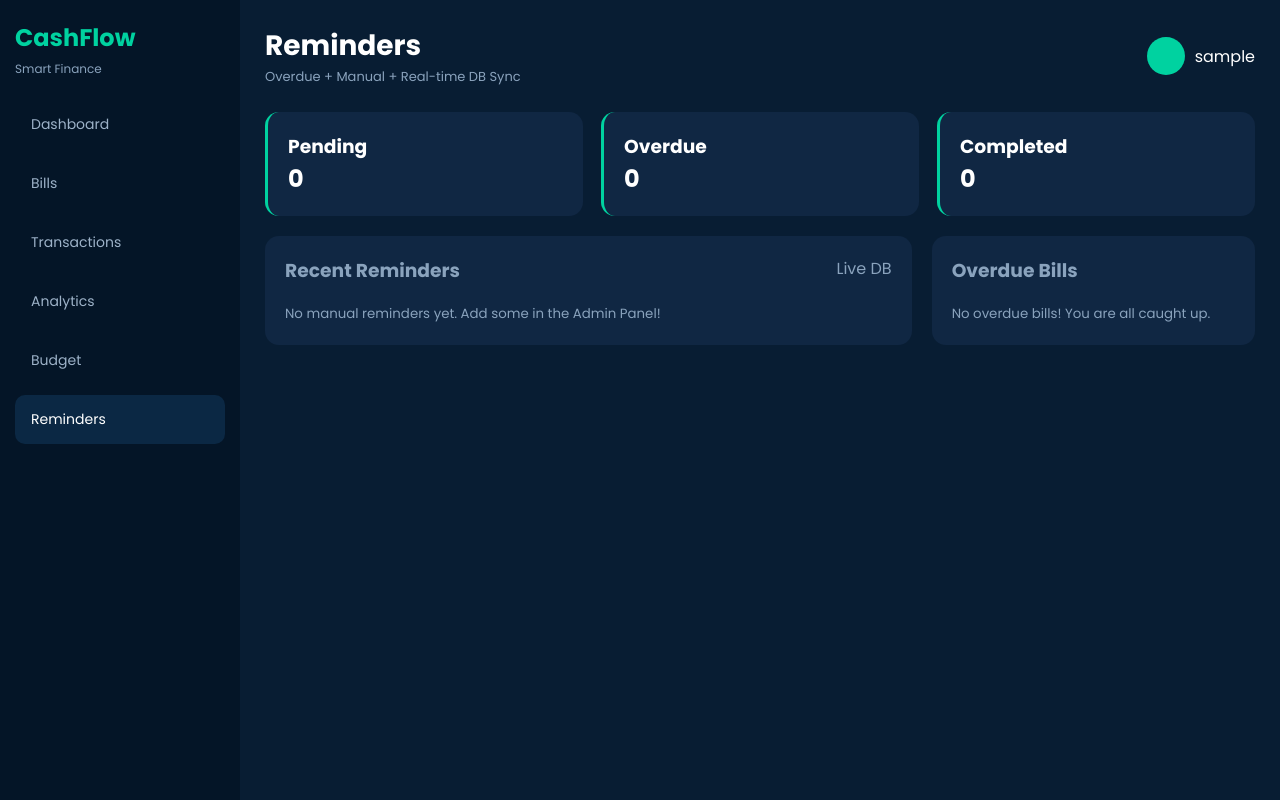
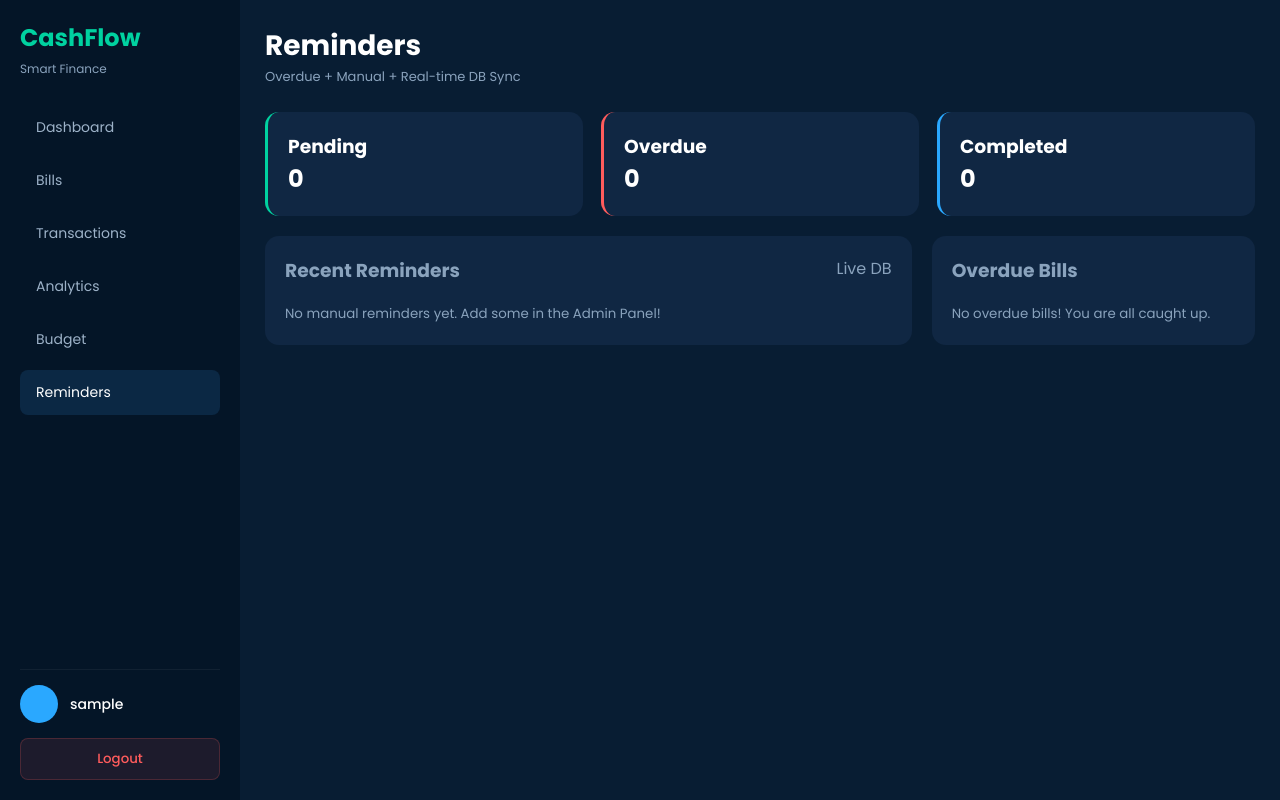
Before and after one commit to ryuuji0706/SOFTWARE-DESIGN-PROJECT, a Django app: page /reminders/ in a window 1280 px wide. Run offline with Django 5.2, Linux system fonts and the light colour scheme; the visitor is signed in with stand-in values (Sample User, id 1); data that the repository does not hold is empty.

Commit message:
Fixed sidebar

```diff
--- a/templates/notifications/reminders.html
+++ b/templates/notifications/reminders.html
@@ -2,7 +2,7 @@
 <!DOCTYPE html>
 <html lang="en">
 <head>
-<meta charset="UTF-8" />
+<meta charset="UTF-8">
 <meta name="viewport" content="width=device-width, initial-scale=1.0"/>
 <title>CashFlow - Reminders</title>
 
@@ -10,21 +10,50 @@
 <link href="https://fonts.googleapis.com/css2?family=Poppins:wght@300;400;500;600;700&display=swap" rel="stylesheet">
 
 <style>
-/* KEEP ALL EXISTING CSS EXACTLY AS IT WAS */
 *{ margin:0; padding:0; box-sizing:border-box; font-family:'Poppins', sans-serif; }
 body{ width:100%; height:100vh; background:#071b2f; display:flex; overflow:hidden; }
-.sidebar{ width:240px; background:#041527; color:white; display:flex; flex-direction:column; justify-content:space-between; padding:20px 15px; }
+
+/* FIX: flex-shrink: 0 forces the sidebar to stay exactly 240px wide! */
+.sidebar{
+  width:240px;
+  flex-shrink: 0;
+  background:#041527;
+  color:white;
+  padding:20px;
+  display:flex;
+  flex-direction:column;
+  justify-content:space-between;
+}
+
 .logo h2{ font-size:24px; color:#00d2a0; }
 .logo span{ font-size:12px; color:#8aa3bd; }
-.menu{ list-style:none; margin-top:20px; }
-.menu li{ padding:14px 16px; margin-bottom:10px; border-radius:10px; cursor:pointer; color:#9db2c8; font-size:14px; }
+.menu{ list-style:none; margin-top:25px; }
+.menu li{ padding:12px 16px; margin-bottom:8px; border-radius:8px; cursor:pointer; color:#9db2c8; font-size:14px; white-space: nowrap; transition: 0.3s;}
 .menu li:hover, .menu .active{ background:#0b2844; color:white; }
+
+/* NEW: Sidebar Bottom User Profile & Logout Styles */
+.sidebar-bottom { padding-top: 15px; border-top: 1px solid rgba(255,255,255,0.05); }
+.sidebar-user { display: flex; align-items: center; gap: 12px; margin-bottom: 15px; }
+.user-circle { width: 38px; height: 38px; border-radius: 50%; background: #2aa8ff; flex-shrink: 0; }
+.sidebar-user span { font-size: 14px; font-weight: 500; white-space: nowrap; overflow: hidden; text-overflow: ellipsis; }
+.logout-btn {
+  width: 100%;
+  background: rgba(255, 92, 92, 0.1);
+  color: #ff5c5c;
+  border: 1px solid rgba(255, 92, 92, 0.2);
+  padding: 10px;
+  border-radius: 8px;
+  cursor: pointer;
+  transition: 0.3s;
+  font-weight: 500;
+}
+.logout-btn:hover { background: #ff5c5c; color: white; }
+
 .main-content{ flex:1; padding:25px; background:#081d33; color:white; overflow-y:auto; }
 .topbar{ display:flex; justify-content:space-between; align-items:center; margin-bottom:25px; }
 .topbar h1{ font-size:28px; }
 .topbar p{ color:#8aa3bd; font-size:13px; }
-.user{ display:flex; align-items:center; gap:10px; }
-.user-circle{ width:38px; height:38px; border-radius:50%; background:#00d2a0; }
+
 .cards{ display:grid; grid-template-columns:repeat(3,1fr); gap:18px; margin-bottom:20px; }
 .card{ background:#102743; padding:20px; border-radius:14px; border-left:3px solid #00d2a0; }
 .content-grid{ display:grid; grid-template-columns:2fr 1fr; gap:20px; }
@@ -55,6 +84,14 @@ small{ color:#8aa3bd; }
       <li class="active">Reminders</li>
     </ul>
   </div>
+
+  <div class="sidebar-bottom">
+    <div class="sidebar-user">
+      <div class="user-circle"></div>
+      <span title="{{ request.user.username|default:'User' }}">{{ request.user.username|default:"User" }}</span>
+    </div>
+    <button class="logout-btn" onclick="location.href='{% url 'logout' %}'">Logout</button>
+  </div>
 </div>
 
 <div class="main-content">
@@ -64,11 +101,6 @@ small{ color:#8aa3bd; }
       <h1>Reminders</h1>
       <p>Overdue + Manual + Real-time DB Sync</p>
     </div>
-
-    <div class="user">
-      <div class="user-circle"></div>
-      <span id="username">{{ request.user.username|default:"User" }}</span>
-    </div>
   </div>
 
   <div class="cards">
@@ -77,12 +109,12 @@ small{ color:#8aa3bd; }
       <h2 id="pending">{{ pending }}</h2>
     </div>
 
-    <div class="card">
+    <div class="card" style="border-left-color: #ff5c5c;">
       <h3>Overdue</h3>
       <h2 id="overdue">{{ overdue }}</h2>
     </div>
 
-    <div class="card">
+    <div class="card" style="border-left-color: #2aa8ff;">
       <h3>Completed</h3>
       <h2 id="done">{{ done }}</h2>
     </div>
@@ -103,7 +135,7 @@ small{ color:#8aa3bd; }
               <strong>{{ r.name }}</strong>
               <span>{% if r.amount %}₱{{ r.amount }}{% endif %}</span>
             </div>
-            <small style="{% if r.status == 'Completed' %}color:#00d2a0;{% endif %}">{{ r.status }}</small>
+            <small style="{% if r.status == 'Completed' %}color:#00d2a0;{% elif r.status == 'Unpaid' %}color:#ffb020;{% endif %}">{{ r.status }}</small>
           </div>
         {% empty %}
           <small>No manual reminders yet. Add some in the Admin Panel!</small>
@@ -123,7 +155,12 @@ small{ color:#8aa3bd; }
               <strong>{{ b.name }}</strong>
               <span>₱{{ b.amount }}</span>
             </div>
-            <small class="overdue">OVERDUE</small>
+            <small class="overdue">
+              OVERDUE
+              {% if b.is_monthly %}
+                <strong style="color: #2aa8ff; margin-left: 5px;">(Monthly)</strong>
+              {% endif %}
+            </small>
           </div>
         {% empty %}
           <small>No overdue bills! You are all caught up.</small>
```
Also changed, not shown: templates/analytics/dashboard.html (+41 -18 lines), templates/transactions/bills.html (+46 -17 lines), templates/transactions/budget.html (+48 -12 lines), templates/transactions/transactions.html (+52 -8 lines), templates/notifications/alerts.html (deleted).
